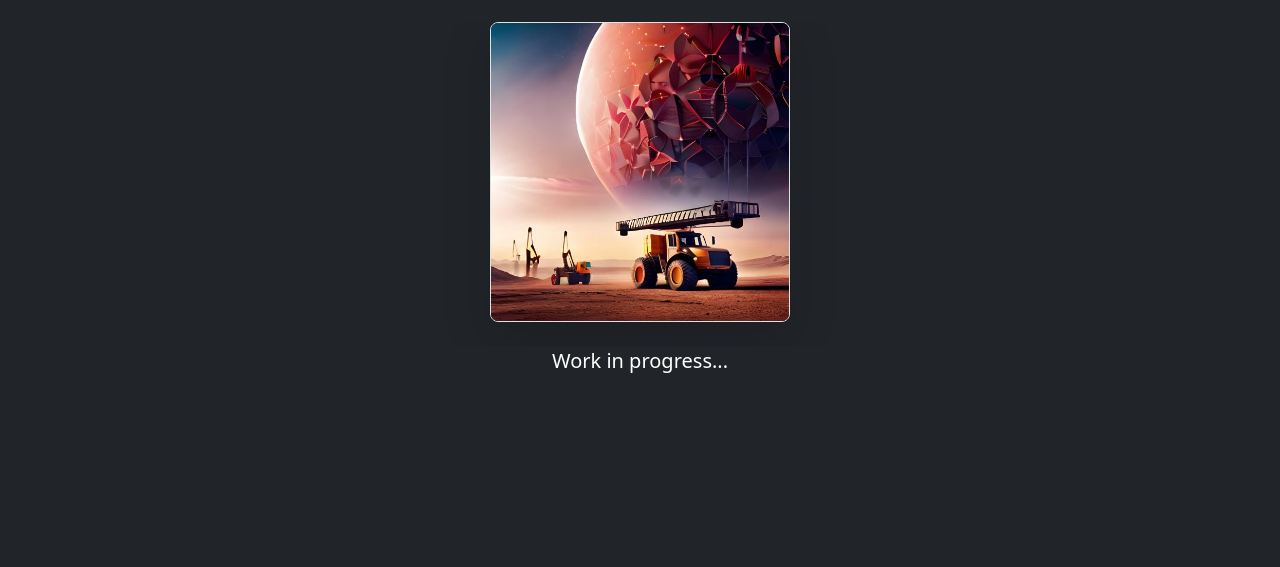
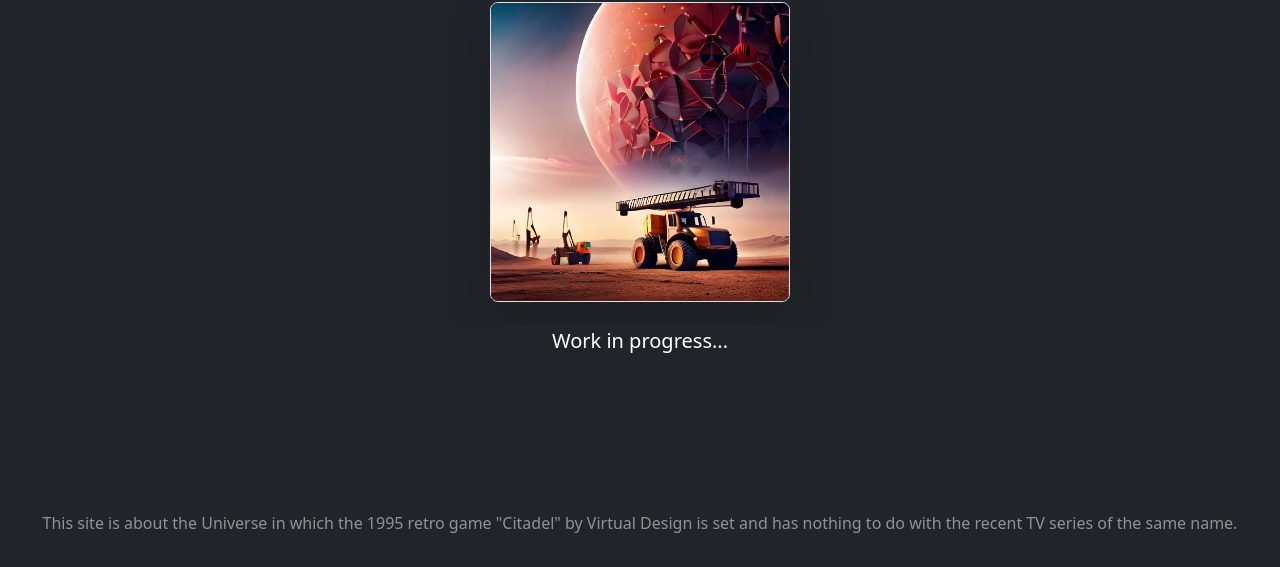
Before and after one commit to pawelmat/pawelmat.github.io, a plain HTML site: page index.html in a window 1280 px wide. Shown: the part 233-800 px from the top of the page. Drawn offline with Linux system fonts and the light colour scheme.

Commit message:
Footer update

```diff
--- a/index.html
+++ b/index.html
@@ -32,6 +32,7 @@
       </main>
 
       <footer class="mt-auto text-white-50">
+        <p class="fs-6">This site is about the Universe in which the 1995 retro game "Citadel" by Virtual Design is set and has nothing to do with the recent TV series of the same name.</p>
       </footer>
     </div>
 
```
